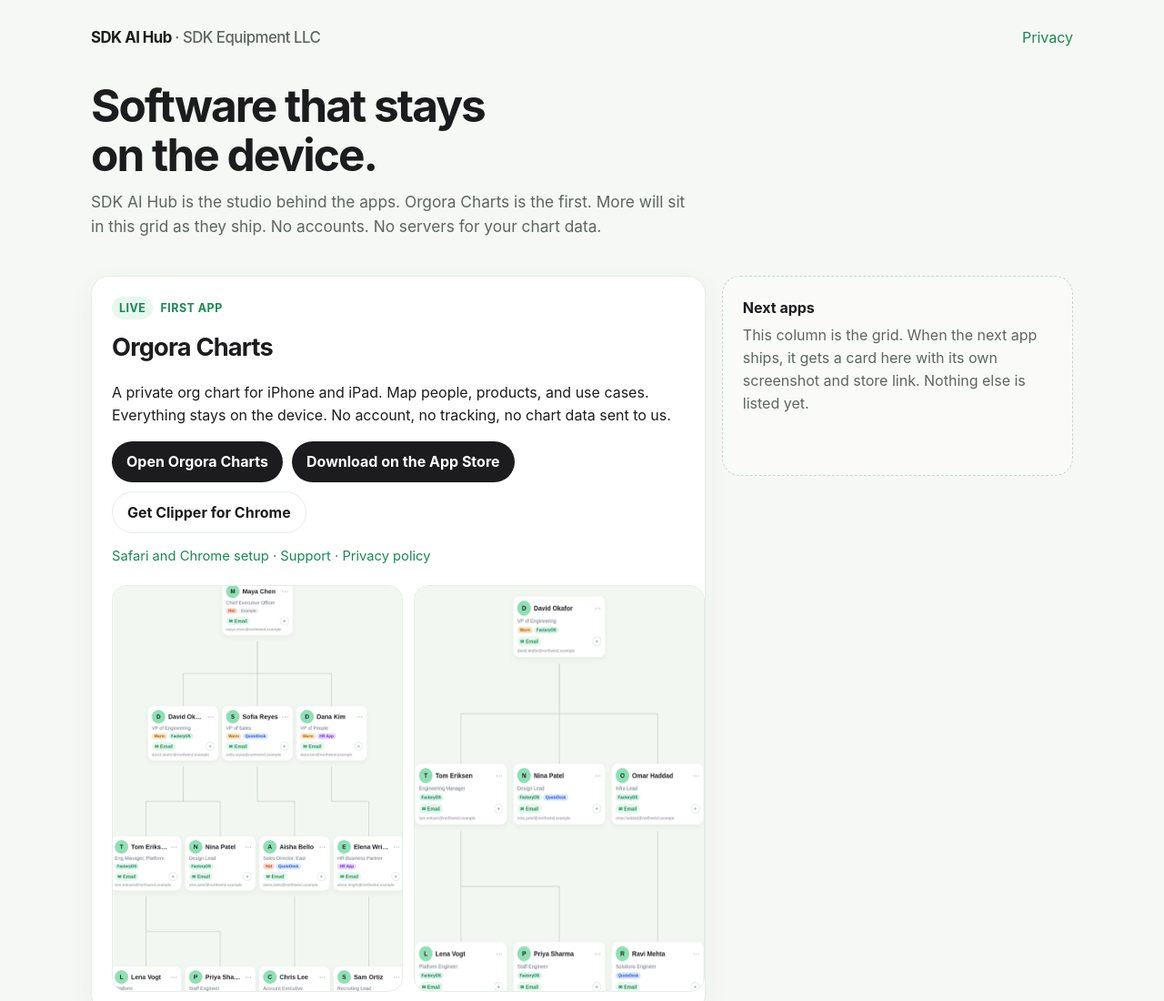
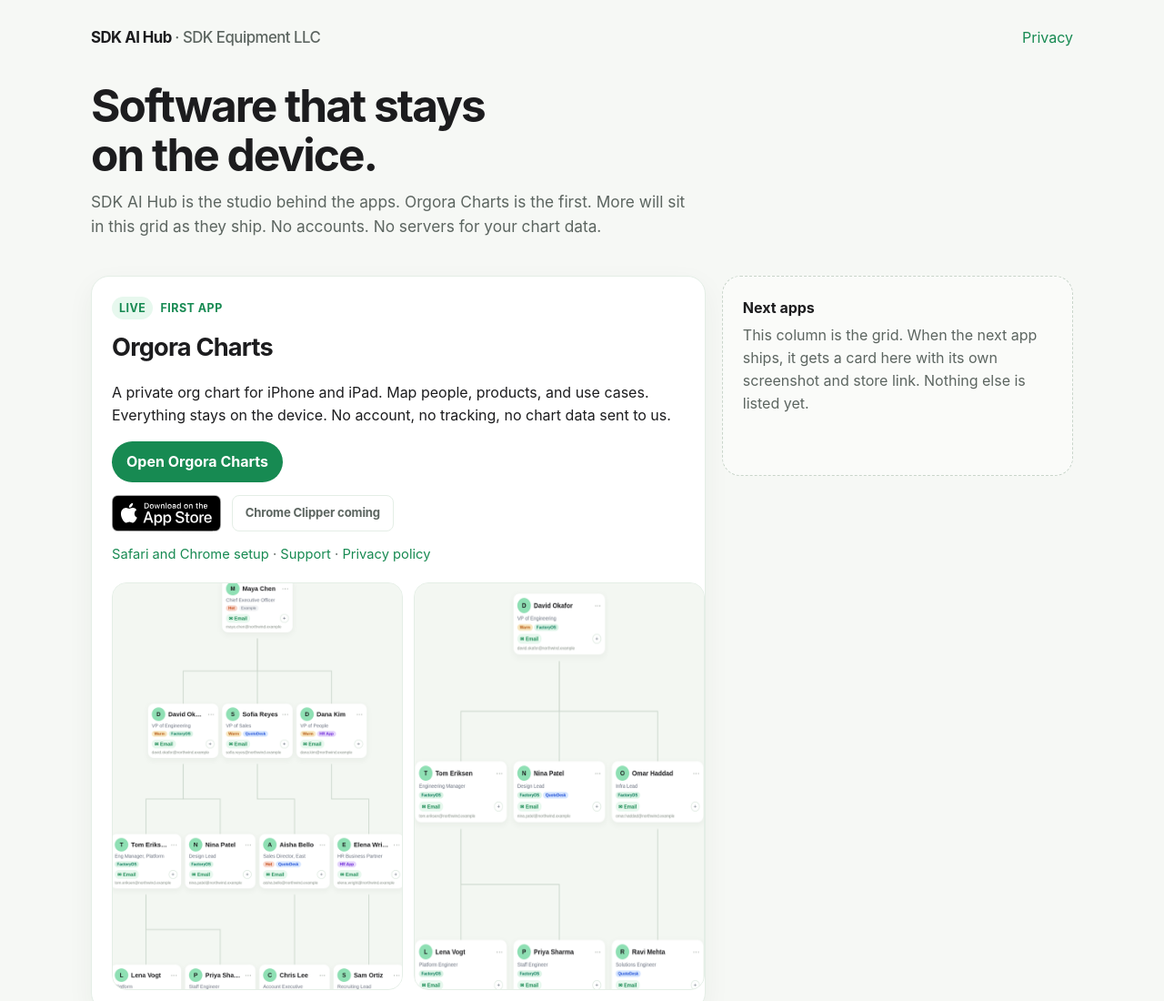
Before and after one commit to sdkorg-apps/sdkaihub.github.io, a plain HTML site: page index.html in a window 1280 px wide. Shown: the top 1100 px of the page at 91% size. Drawn offline with Linux system fonts and the light colour scheme.

Commit message:
Homepage polish: primary Open CTA, App Store badge, Chrome coming
Open Orgora Charts stays first primary CTA at ?v=d6feb5a. App Store uses
Apple's official badge SVG to live 0.9.0 (id6792418699). Chrome Clipper
shown as coming — no fake CWS URL. OAuth root catcher lands on stamped Open.

```diff
--- a/index.html
+++ b/index.html
@@ -61,6 +61,15 @@
   }
   .btn:hover { text-decoration: none; filter: brightness(1.08); }
   .btn.ghost { background: transparent; color: var(--ink); border: 1px solid var(--line); }
+  .btn.primary { background: var(--green); }
+  .store-badges { display: flex; flex-wrap: wrap; gap: 12px; align-items: center; margin-top: 14px; }
+  .store-badges a { display: inline-flex; line-height: 0; }
+  .store-badges img.app-store-badge { height: 40px; width: auto; display: block; }
+  .coming-badge {
+    display: inline-flex; align-items: center; height: 40px; padding: 0 14px;
+    border-radius: 8px; border: 1px solid var(--line); background: #fff;
+    color: var(--muted); font-size: 0.82rem; font-weight: 650; letter-spacing: -0.01em;
+  }
   .links { margin: 14px 0 0; color: var(--muted); font-size: 0.92rem; }
   .slot {
     border: 1px dashed #c9d5ca;
@@ -86,7 +95,7 @@
         hash.indexOf("id_token") !== -1 ||
         hash.indexOf("error=") !== -1
       ) {
-        location.replace("/orgora-web-preview/" + hash);
+        location.replace("/orgora-web-preview/?v=d6feb5a" + hash);
       }
     })();
   </script>
@@ -106,9 +115,13 @@
           <h2>Orgora Charts</h2>
           <p>A private org chart for iPhone and iPad. Map people, products, and use cases. Everything stays on the device. No account, no tracking, no chart data sent to us.</p>
           <div class="actions">
-            <a class="btn" href="https://sdkaihub.com/orgora-web-preview/?v=d6feb5a">Open Orgora Charts</a>
-            <a class="btn" href="https://apps.apple.com/us/app/orgora-charts/id6792418699">Download on the App Store</a>
-            <a class="btn ghost" href="https://chromewebstore.google.com/detail/orgora-clipper/knhanhbopbmibdlepnieiindfilicjba">Get Clipper for Chrome</a>
+            <a class="btn primary" href="https://sdkaihub.com/orgora-web-preview/?v=d6feb5a">Open Orgora Charts</a>
+          </div>
+          <div class="store-badges" aria-label="Get Orgora Charts">
+            <a href="https://apps.apple.com/us/app/orgora-charts/id6792418699" aria-label="Download on the App Store">
+              <img class="app-store-badge" src="/assets/download-on-the-app-store.svg" width="120" height="40" alt="Download on the App Store">
+            </a>
+            <span class="coming-badge" title="Chrome Web Store listing is not live yet">Chrome Clipper coming</span>
           </div>
           <p class="links">
             <a href="/orgora-charts/clipper.html">Safari and Chrome setup</a> ·
```
Also changed, not shown: assets/download-on-the-app-store.svg (added).
